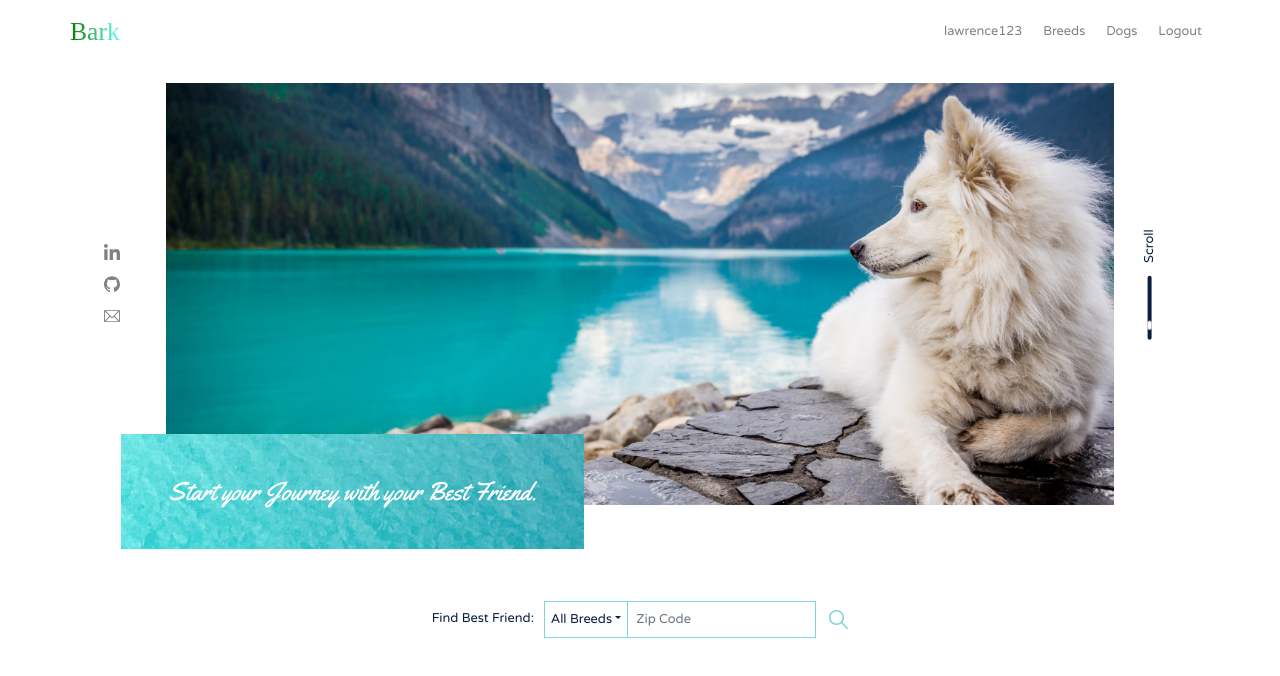
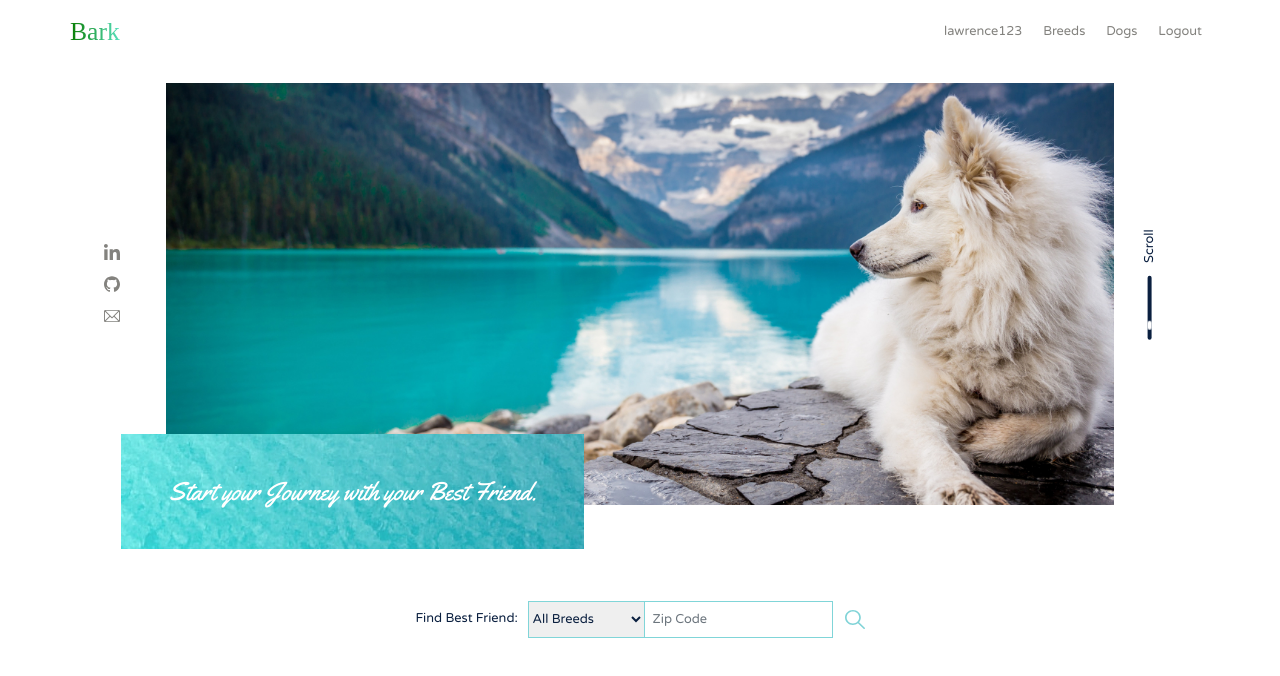
Before and after one commit to lawrencedovin/capstone-2-bark, a React (Create React App) app in the folder bark/: page / in a window 1280 px wide. Shown: the top 676 px of the page. Built offline with nearby package versions, Linux system fonts and the light colour scheme; a web font is replaced by a local one.

Commit message:
Updated select dropdown menu

```diff
--- a/bark/src/components/DogSearchFilter/DogSearchFilter.js
+++ b/bark/src/components/DogSearchFilter/DogSearchFilter.js
@@ -1,23 +1,37 @@
-import React from 'react';
+import React, {useState} from 'react';
 import PropTypes from 'prop-types';
 
+function DogSearchFilter() {
 
-const DogSearchFilter = () => (
+  const [breed, setBreed] = useState('All Breeds');
+
+  const handleChange = e => {
+    alert(e.target.value);
+    setBreed(e.target.value);
+  };
+
+  return (
   <div data-testid="DogSearchFilter">
     <div className="row">
       <div className="col-md-12">
         <form className="dog-search-filter text-center">
           <span class="dog-search-filter__label">Find Best Friend: </span>
           <div class="btn-group" role="group" aria-label="Button group with nested dropdown">
-            <div class="btn-group" role="group">
-              <button id="dogSearchFilter" type="button" class="btn dropdown-toggle dog-search-filter__button dog-search-filter__button--dropdown" data-bs-toggle="dropdown" aria-expanded="false">
-                All Breeds
+            <select name="breeds" class="dog-search-filter__button dog-search-filter__button--dropdown">
+              <option value="all breeds">All Breeds</option>
+              <option value="husky">Husky</option>
+              <option value="english bulldog">English Bulldog</option>
+            </select>
+            {/* <div class="btn-group" role="group">
+              <button id="dogSearchFilter" type="button" onChange={handleChange} class="btn dropdown-toggle dog-search-filter__button dog-search-filter__button--dropdown" data-bs-toggle="dropdown" aria-expanded="false">
+                {breed}
               </button>
               <ul class="dropdown-menu" aria-labelledby="dogSearchFilter">
-                <li><a class="dropdown-item dog-search-filter__button" href="/">Husky</a></li>
-                <li><a class="dropdown-item dog-search-filter__button" href="/">English Bulldog</a></li>
+                <li><button class="dropdown-item dog-search-filter__button" type="button" value={"All Breeds"}>All Breeds</button></li>
+                <li><button class="dropdown-item dog-search-filter__button" type="button" value={"Husky"}>Husky</button></li>
+                <li><button class="dropdown-item dog-search-filter__button" type="button" value={"English Bulldog"}>English Bulldog</button></li>
               </ul>
-            </div>
+            </div> */}
             <div class="input-group">
               <input type="text" class="form-control dog-search-filter__input" placeholder="Zip Code" aria-label="Input group example" aria-describedby="btnGroupAddon" />
             </div>
@@ -29,7 +43,8 @@ const DogSearchFilter = () => (
       </div>
     </div>
   </div>
-);
+  );
+}
 
 DogSearchFilter.propTypes = {};
 
--- a/bark/src/css/styles.css
+++ b/bark/src/css/styles.css
@@ -46,6 +46,7 @@ button {
 .navbar {
   height: 8rem; }
   .navbar__logo {
+    width: 8rem;
     font-family: "Molle", cursive;
     font-size: 3.2rem;
     background: -webkit-linear-gradient(1turn, #087C00, #6BFDF2);
@@ -125,7 +126,7 @@ button {
   .dog-search-filter__input {
     padding: 8px;
     border: #80D5D8 1px solid;
-    border-radius: 0px; }
+    border-radius: 0; }
     .dog-search-filter__input:hover, .dog-search-filter__input:active {
       border: #49C2C7 1px solid; }
     .dog-search-filter__input::-webkit-input-placeholder, .dog-search-filter__input::-moz-placeholder, .dog-search-filter__input:-ms-input-placeholder, .dog-search-filter__input:-moz-placeholder {
--- a/bark/src/sass/components/_dog-search-filter.scss
+++ b/bark/src/sass/components/_dog-search-filter.scss
@@ -15,7 +15,7 @@
     &__input {
         padding: 8px;
         border: $color-lightest-blue 1px solid;
-        border-radius: 0px;
+        border-radius: 0;
         &:hover,
         &:active {
             border: $color-blue 1px solid;
--- a/bark/src/sass/components/_navbar.scss
+++ b/bark/src/sass/components/_navbar.scss
@@ -1,6 +1,7 @@
 .navbar {
     height: 8rem;
     &__logo {
+        width: 8rem;
         font-family: $font-logo;
         font-size: $font-size-medium;
         background: $color-gradient-green-blue;
```
